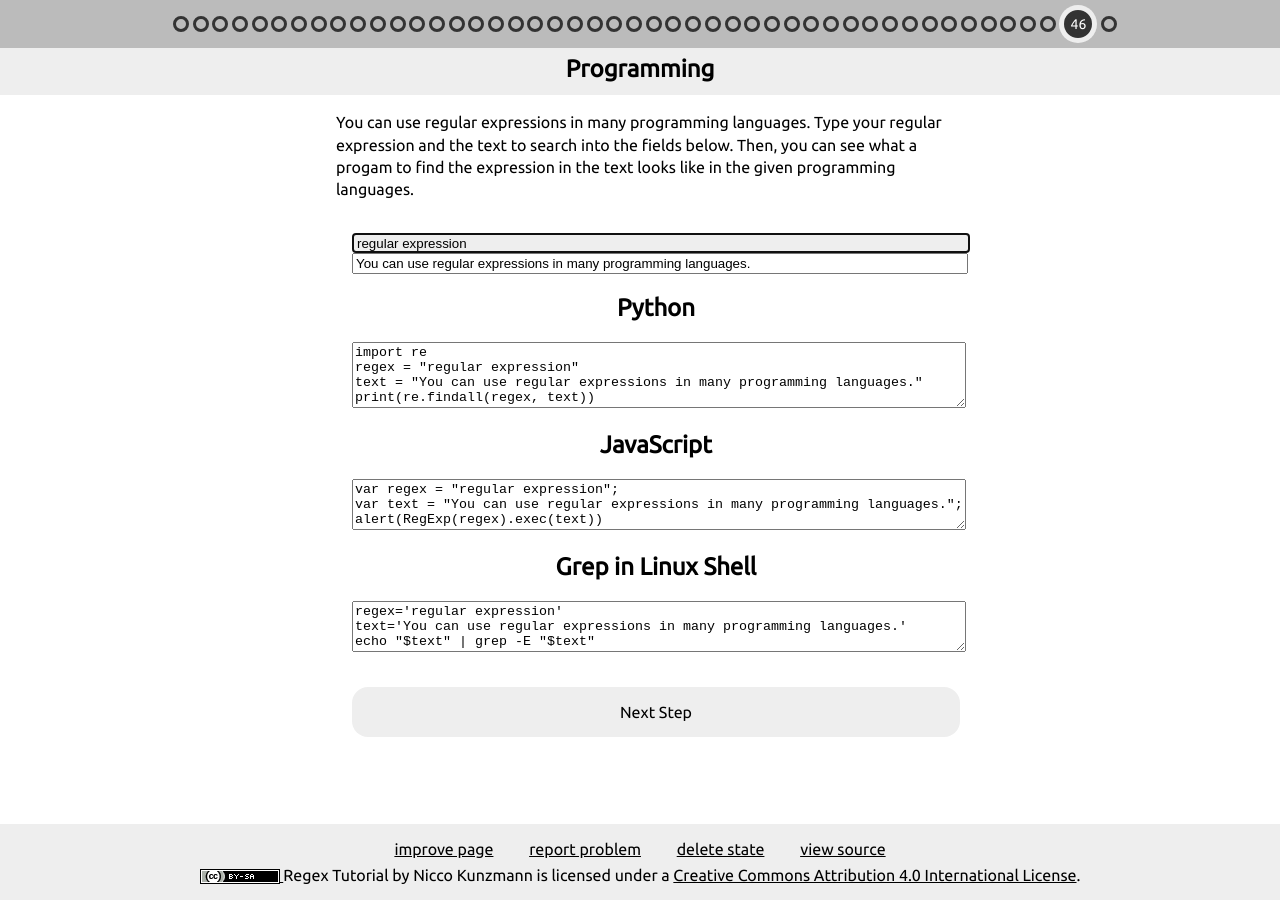
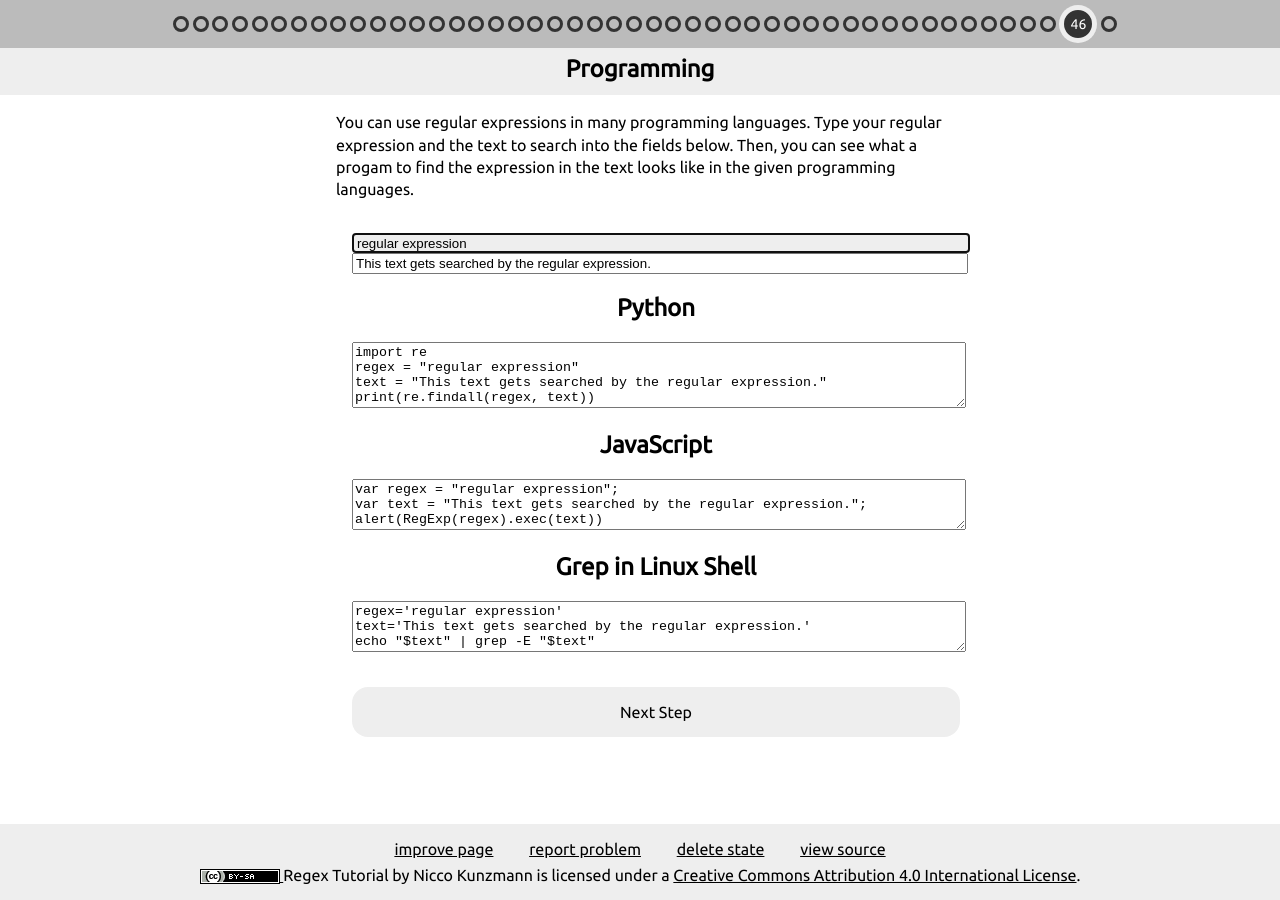
Before and after one commit to CoderDojoPotsdam/regex-tutorial, a Jekyll site: the page built from en/14-01.html, in a window 1280 px wide. Built offline with Jekyll 4.4.1, drawn with Linux system fonts in a browser that asks for light colours.

Commit message:
change text for more explanation

```diff
--- a/de/de.html
+++ b/de/14-01.html
@@ -7,6 +7,6 @@ title: Programmierung
   Dann siehst du, wie ein Programm, das den regulären Ausdruck im Text finden soll, in den gegebenen Sprachen aussieht.
 </p>
 <div class="language">
-  <input type="text" value="regular expression" class="regex"/>
-  <input type="text" value="You can use regular expressions in many programming languages." class="text"/>
+  <input type="text" value="regulärer Ausdruck" class="regex"/>
+  <input type="text" value="Der reguläre Ausdruck durchsucht diesen Text." class="text"/>
 </div>
--- a/en/14-01.html
+++ b/en/14-01.html
@@ -8,5 +8,5 @@ title: Programming
 </p>
 <div class="language">
   <input type="text" value="regular expression" class="regex"/>
-  <input type="text" value="You can use regular expressions in many programming languages." class="text"/>
+  <input type="text" value="This text gets searched by the regular expression." class="text"/>
 </div>
```
